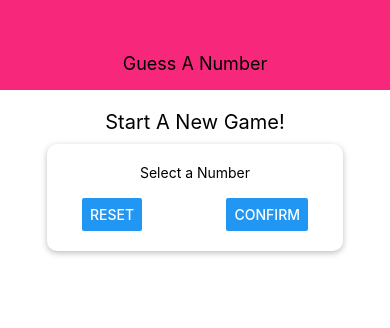
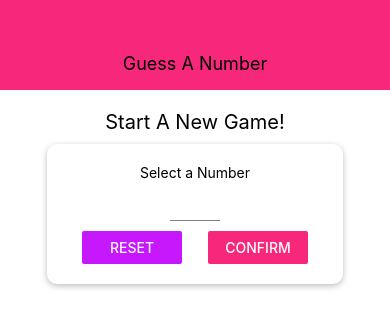
Before and after one commit to goobisanubis21/rn-numberguess, a React Native app: screen / in a window 390 px wide. Shown: the top 328 px of the page. Built offline with nearby package versions, Linux system fonts and the light colour scheme.

Commit message:
input functionality

```diff
--- /dev/null
+++ b/components/Card.js
@@ -0,0 +1,24 @@
+import React from 'react'
+import {View, StyleSheet} from 'react-native'
+
+function Card(props) {
+    return (
+        <View style={{...styles.card, ...props.style}}>
+            {props.children}
+        </View>
+    )
+}
+
+const styles = StyleSheet.create({
+    card: {
+        shadowColor: 'black',
+        shadowOffset: {width: 0, height: 2},
+        shadowRadius: 6,
+        shadowOpacity: 0.26,
+        backgroundColor: 'white',
+        padding: 20,
+        borderRadius: 10
+    }
+})
+
+export default Card
--- a/components/Header.js
+++ b/components/Header.js
@@ -1,5 +1,6 @@
 import React from 'react'
 import {View, Text, StyleSheet} from 'react-native'
+import Colors from '../constants/colors'
 
 function Header(props) {
     return (
@@ -14,7 +15,7 @@
         width: '100%',
         height: 90,
         paddingTop: 36,
-        backgroundColor: '#f7287b',
+        backgroundColor: Colors.primary,
         alignItems: 'center',
         justifyContent: 'center'
     },
--- /dev/null
+++ b/components/Input.js
@@ -0,0 +1,19 @@
+import React from 'react'
+import {TextInput, StyleSheet} from 'react-native'
+
+function Input(props) {
+    return (
+        <TextInput {...props} style={{...styles.input, ...props.style}}/>
+    )
+}
+
+const styles = StyleSheet.create({
+    input: {
+        height: 30,
+        borderBottomColor: 'grey',
+        borderBottomWidth: 1,
+        marginVertical: 10,
+    }
+})
+
+export default Input
--- /dev/null
+++ b/constants/colors.js
@@ -0,0 +1,4 @@
+export default {
+    primary: '#f7287b',
+    accent: '#c717fc'
+}
--- a/screens/StartGameScreen.js
+++ b/screens/StartGameScreen.js
@@ -1,19 +1,35 @@
-import React from 'react'
-import {View, StyleSheet, Text, TextInput, Button} from 'react-native'
+import React, { useState } from 'react'
+import { View, StyleSheet, Text, Button, TouchableWithoutFeedback, Keyboard } from 'react-native'
+import Card from '../components/Card'
+import Colors from '../constants/colors'
+import Input from '../components/Input'
 
 function StartGameScreen(props) {
+
+    const [enteredValue, setEnteredValue] = useState('')
+
+    const numberInputHandler = inputText => {
+        setEnteredValue(inputText.replace(/[^0-9]/g, ''))
+    }
+
     return (
+        <TouchableWithoutFeedback onPress={() => { Keyboard.dismiss()}}>
             <View style={styles.screen}>
                 <Text style={styles.title}>Start A New Game!</Text>
-            <View style={styles.inputContainer}>
+                <Card style={styles.inputContainer}>
                     <Text>Select a Number</Text>
-                <TextInput/>
+                    <Input style={styles.input} blurrOnSubmit autoCapitalize='none' autoCorrect='false' keyboardType='number-pad' maxLength={2} onChangeText={numberInputHandler} value={enteredValue} />
                     <View style={styles.buttonContainer}>
-                    <Button title="Reset" onPress={() => {}}/>
-                    <Button title="Confirm" onPress={() => {}}/>
+                        <View style={styles.button}>
+                            <Button title="Reset" onPress={() => { }} color={Colors.accent} />
+                        </View>
+                        <View style={styles.button}>
+                            <Button title="Confirm" onPress={() => { }} color={Colors.primary} />
                         </View>
                     </View>
+                </Card>
             </View>
+        </TouchableWithoutFeedback>
     )
 }
 
@@ -33,17 +49,18 @@
         width: 300,
         maxWidth: '80%',
         alignItems: 'center',
-        shadowColor: 'black',
-        shadowOffset: {width: 0, height: 2},
-        shadowRadius: 6,
-        shadowOpacity: 0.26,
-        backgroundColor: 'white',
-        padding: 20,
-        borderRadius: 10
     },
     title: {
         fontSize: 20,
         marginVertical: 10,
+    },
+    button: {
+        width: 100,
+
+    },
+    input: {
+        width: 50,
+        textAlign: 'center',
     }
 })
 
```
Lines whose indentation alone changed are shown as unchanged.
